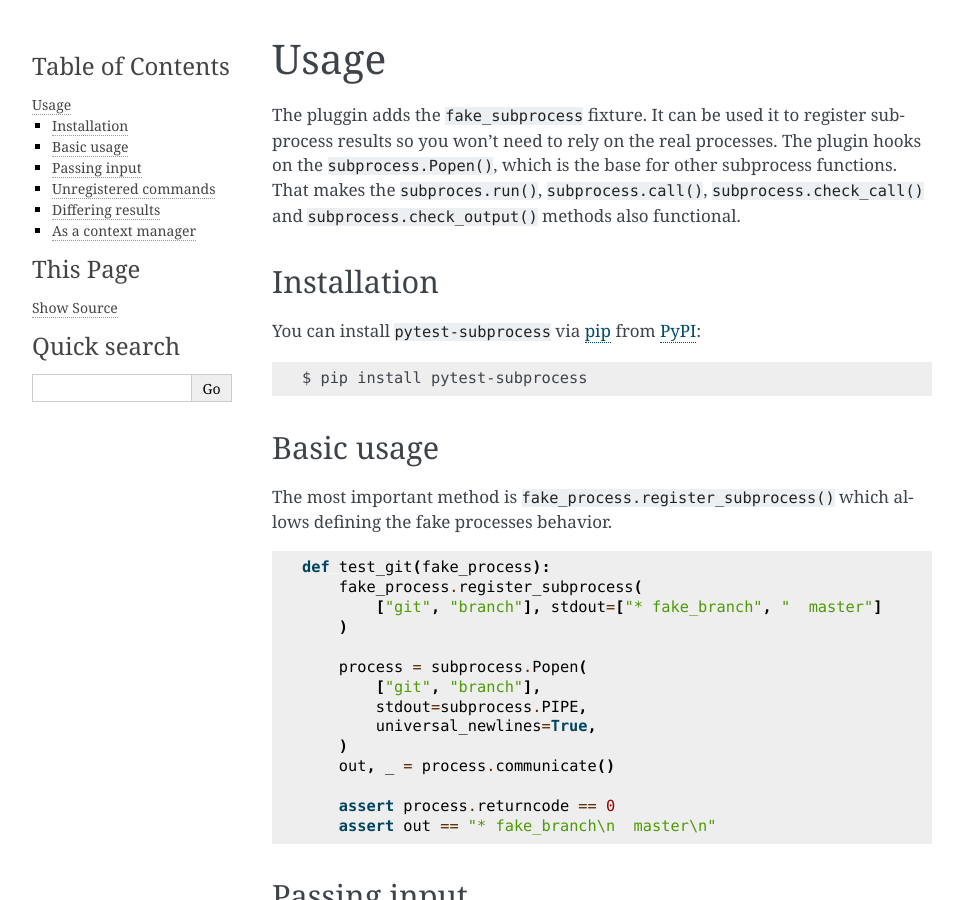
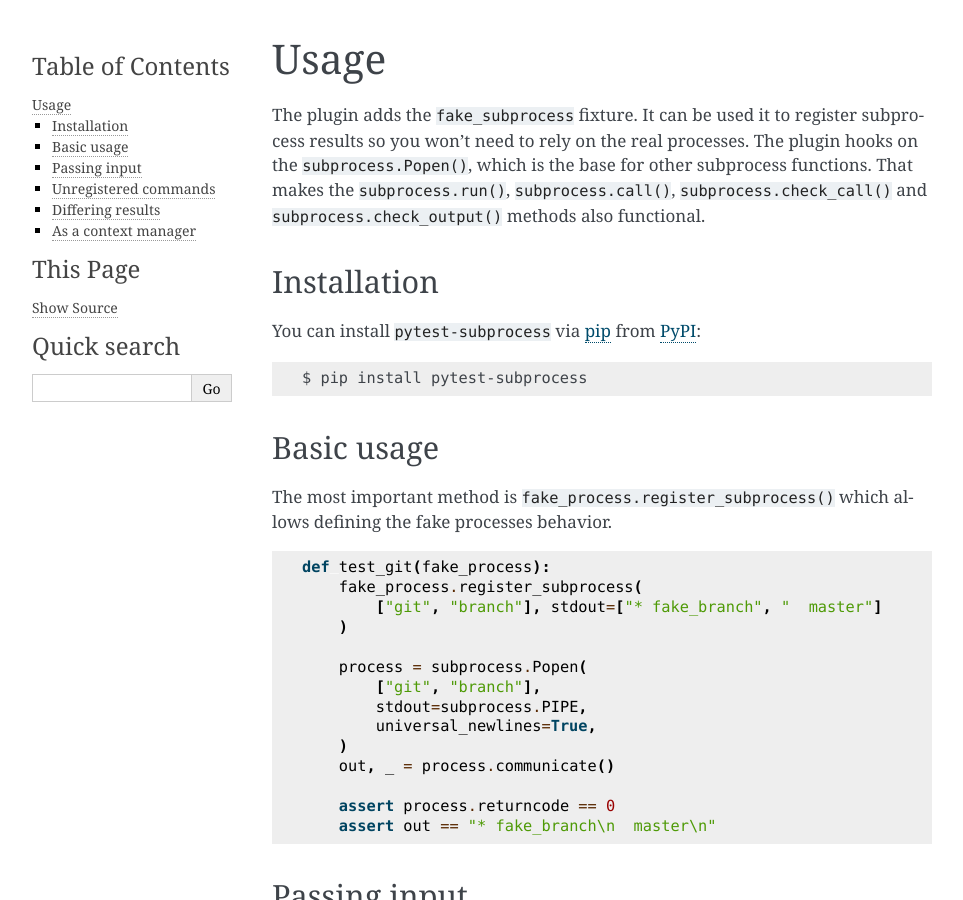
Before and after one commit to aklajnert/pytest-subprocess, a Sphinx documentation site: the page built from docs/contents.rst, in a window 1280 px wide and 900 px high. Shown: the whole window, without its empty margins (148-1111 px from the left). Built offline with Sphinx 7.4.7, drawn with Linux system fonts in a browser that asks for light colours.

Commit message:
Fixed typos

```diff
--- a/docs/contents.rst
+++ b/docs/contents.rst
@@ -1,9 +1,9 @@
 Usage
 ============
 
-The pluggin adds the ``fake_subprocess`` fixture. It can be used it to register
+The plugin adds the ``fake_subprocess`` fixture. It can be used it to register
 subprocess results so you won't need to rely on the real processes. The plugin hooks on the
-``subprocess.Popen()``, which is the base for other subprocess functions. That makes the ``subproces.run()``,
+``subprocess.Popen()``, which is the base for other subprocess functions. That makes the ``subprocess.run()``,
 ``subprocess.call()``, ``subprocess.check_call()`` and ``subprocess.check_output()`` methods also functional.
 
 Installation
```
